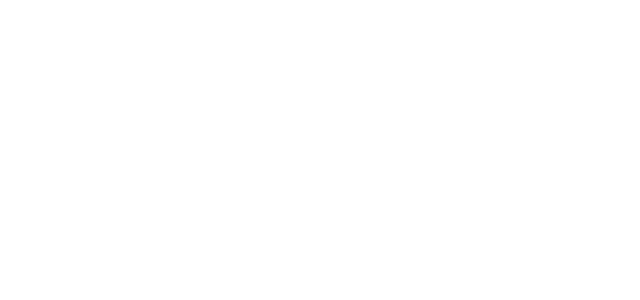
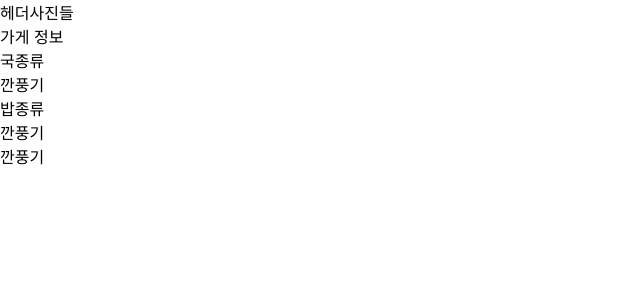
Before and after one commit to hula-la/baedal, a React (Create React App) app in the folder frontend/: page /storeDetail in a window 1280 px wide. Before the commit this address had no page. Shown: the top 300 px of the page, without its empty margins (0-640 px from the left). Built offline with nearby package versions, Linux system fonts and the light colour scheme.

Commit message:
[FE] Add 업체 상세 페이지 제작

```diff
--- a/frontend/src/App.tsx
+++ b/frontend/src/App.tsx
@@ -3,6 +3,7 @@
 import { BrowserRouter as Router, Routes, Route } from "react-router-dom";
 import BasketPage from "./pages/basket/basketPage";
 import OrderPage from "./pages/order/orderPage";
+import StoreDetailPage from "./pages/storeDetail/storeDetailPage";
 
 const Home = lazy(() => import("./pages/main/mainPage"));
 
@@ -13,6 +14,7 @@
         <Route path="" element={<Home />} />
         <Route path="/basket" element={<BasketPage />}></Route>
         <Route path="/order" element={<OrderPage />}></Route>
+        <Route path="/storeDetail" element={<StoreDetailPage />}></Route>
       </Routes>
     </Router>
   );
--- a/frontend/src/pages/basket/basketPage.tsx
+++ b/frontend/src/pages/basket/basketPage.tsx
@@ -16,7 +16,7 @@
 // const tmpOrderList:Array<any> = []
 
 const BasketPage = () => {
-  const [cookies, setCookie, removeCookie] = useCookies()
+  const [cookies, setCookie] = useCookies()
 
   useEffect(() => {
     setCookie('basket', tmpOrderList, {path: '/'})
--- a/frontend/src/pages/basket/components/basketItem.tsx
+++ b/frontend/src/pages/basket/components/basketItem.tsx
@@ -1,4 +1,4 @@
-export interface ItemProps {
+interface ItemProps {
   id: number;
   name: string;
   menuSummary: string;
--- a/frontend/src/pages/order/orderPage.tsx
+++ b/frontend/src/pages/order/orderPage.tsx
@@ -2,7 +2,7 @@
 import { useCookies } from "react-cookie"
 
 const OrderPage = () => {
-  const [cookies, setCookie, removeCookie] = useCookies()
+  const [cookies, removeCookie] = useCookies()
   // 주문 정보
   interface orderInfoType {
     disposableReq: boolean,
@@ -45,7 +45,7 @@
       setOrderInfo((state) => {
         return {...state, [item]: checked}
       })
-    }, [orderInfo])
+    }, [])
 
   // 텍스트 핸들링
   const handleTextItem = useCallback(
@@ -53,7 +53,7 @@
       setOrderInfo((state) => {
         return {...state, [item]: text}
       })
-    }, [orderInfo])
+    }, [])
 
   return (
     <main>
--- /dev/null
+++ b/frontend/src/pages/storeDetail/components/MenuGroup.tsx
@@ -0,0 +1,24 @@
+import MenuInfo from "./MenuInfo";
+
+export interface MenusProps {
+    menuId: number;
+    name: string;
+    price: number;
+    image: string;
+    detail: string;
+    status: string;
+}
+
+const MenuGroup = ({ menus }: {menus:MenusProps[]}) => {
+  return (
+    <div>
+      {menus.map(item => {
+        return (
+          <MenuInfo key={item.menuId} menu={item} />
+        )
+      })}
+    </div>
+  )
+}
+
+export default MenuGroup;
--- /dev/null
+++ b/frontend/src/pages/storeDetail/components/MenuInfo.tsx
@@ -0,0 +1,11 @@
+import { MenusProps } from "./MenuGroup";
+
+const MenuInfo = ({ menu } : {menu:MenusProps}) => {
+  return (
+    <div>
+      {menu.name}
+    </div>
+  )
+}
+
+export default MenuInfo;
--- /dev/null
+++ b/frontend/src/pages/storeDetail/components/StoreDetail.tsx
@@ -0,0 +1,17 @@
+import { ErrorBoundary } from "react-error-boundary";
+import { Suspense } from "react";
+import StoreMenu from "./StoreMenu";
+
+const StoreDetail = () => {
+  return (
+    <div>
+      <ErrorBoundary fallback={<div>실패요</div>}>
+        <Suspense fallback={<div>로딩중</div>}>
+          <StoreMenu />
+        </Suspense>
+      </ErrorBoundary>
+    </div>
+  )
+}
+
+export default StoreDetail;
--- /dev/null
+++ b/frontend/src/pages/storeDetail/components/StoreHeader.tsx
@@ -0,0 +1,7 @@
+const StoreHeader = () => {
+  return (
+    <div>헤더사진들</div>
+  )
+}
+
+export default StoreHeader;
--- /dev/null
+++ b/frontend/src/pages/storeDetail/components/StoreInfo.tsx
@@ -0,0 +1,7 @@
+const StoreInfo = () => {
+  return (
+    <div>가게 정보</div>
+  )
+}
+
+export default StoreInfo;
--- /dev/null
+++ b/frontend/src/pages/storeDetail/components/StoreMenu.tsx
@@ -0,0 +1,61 @@
+import MenuGroup from "./MenuGroup";
+
+const tmpMenu = [
+  {
+      "menuGroupId":1,
+      "groupName": "국종류",
+      "items": [
+          {
+              "menuId": 1,
+              "name": "깐풍기",
+              "price": 3,
+              "image": "https://amazon.com",
+              "detail": "맛있음",
+              "status": "SOLD"
+          }
+      ]
+  },
+  {
+      "menuGroupId":2,
+      "groupName": "밥종류",
+      "items": [
+          {
+              "menuId": 3,
+              "name": "깐풍기",
+              "price": 3,
+              "image": "https://amazon.com",
+              "detail": "맛있음",
+              "status": "SOLD"
+          },
+          {
+              "menuId": 4,
+              "name": "깐풍기",
+              "price": 3,
+              "image": "https://amazon.com",
+              "detail": "맛있음",
+              "status": "SOLD"
+          }
+      ]
+  }
+]
+
+const StoreMenu = () => {
+  return (
+    <div>
+      {
+        tmpMenu.map(item => {
+          return (
+            <div>
+              <div>
+                {item.groupName}
+              </div>
+              <MenuGroup key={item.menuGroupId} menus={item.items} />
+            </div>
+          )
+        })
+      }
+    </div>
+  )
+}
+
+export default StoreMenu;
--- /dev/null
+++ b/frontend/src/pages/storeDetail/storeDetailPage.tsx
@@ -0,0 +1,31 @@
+import React, { Suspense } from "react";
+import { ErrorBoundary } from "react-error-boundary";
+import StoreDetail from "./components/StoreDetail";
+import StoreHeader from "./components/StoreHeader";
+import StoreInfo from "./components/StoreInfo";
+
+const storeDetailPage = () => {
+  return (
+    <div>
+      <header>
+        <ErrorBoundary fallback={<div>실패요</div>}>
+          <Suspense fallback={<div>로딩중</div>}>
+            <StoreHeader />
+          </Suspense>
+        </ErrorBoundary>
+      </header>
+      <main>
+        <div>
+          <ErrorBoundary fallback={<div>실패요</div>}>
+            <Suspense fallback={<div>로딩중</div>}>
+              <StoreInfo />
+            </Suspense>
+          </ErrorBoundary>
+        </div>
+        <StoreDetail />
+      </main>
+    </div>
+  )
+}
+
+export default storeDetailPage;
```
